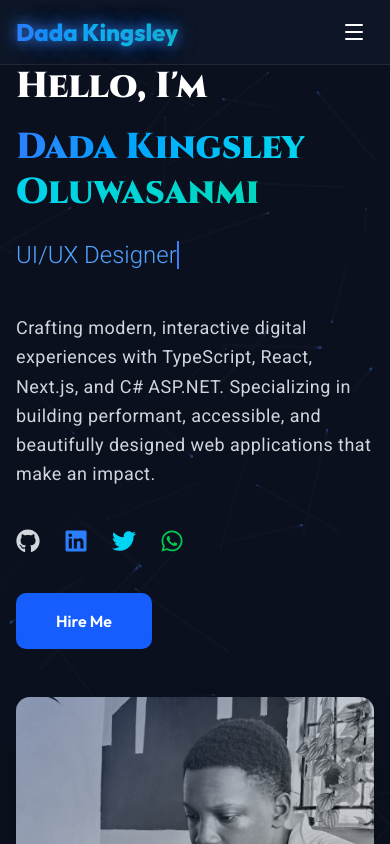
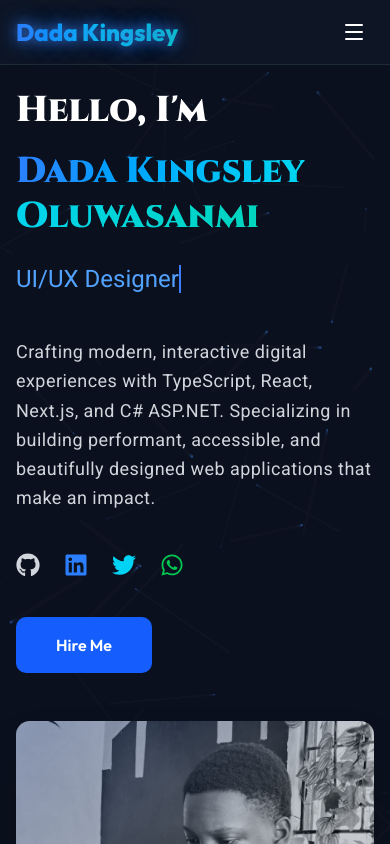
Before and after one commit to King-web-cell-05/kingsleydada-portfolio, a Next.js app: page / in a window 390 px wide. Shown: the top 844 px of the page. Built offline with nearby package versions, Linux system fonts and the light colour scheme; a web font is replaced by a local one.

Commit message:
Updated mobile responsiveness

```diff
--- a/app/layout.tsx
+++ b/app/layout.tsx
@@ -14,7 +14,6 @@ export const metadata: Metadata = {
   title: "Dada Kingsley Oluwasanmi - Full Stack Developer & UI/UX Designer",
   description:
     "Full Stack Developer & UI/UX Designer crafting modern digital experiences with TypeScript, React, and Next.js",
-  generator: "v0.app",
   openGraph: {
     title: "Dada Kingsley Oluwasanmi - Developer Portfolio",
     description: "Full Stack Developer & UI/UX Designer crafting modern digital experiences",
--- a/components/hero.tsx
+++ b/components/hero.tsx
@@ -108,7 +108,7 @@ export default function HeroSection() {
         <div className="grid md:grid-cols-2 gap-12 items-center">
           {/* Left Content */}
           <div className="space-y-10 animate-fade-in">
-            <div>
+            <div className="mt-6">
               <h1 className={`text-4xl md:text-5xl font-extrabold mb-6 leading-tight ${cinzel.className}`}>
                 <span className="block text-white mb-4">Hello, I'm</span>
                 <span className="bg-gradient-to-r from-blue-500 via-cyan-400 to-teal-400 bg-clip-text text-transparent">
@@ -118,7 +118,7 @@ export default function HeroSection() {
 
               {/* Typing effect */}
               <p className={`text-2xl md:text-3xl font-light text-blue-400 mb-6 min-h-[50px] ${roboto.className}`}>
-                <span className="typing-animation">{displayText}</span>
+                <span className="typing-animation font-normal">{displayText}</span>
               </p>
 
               <p
--- a/package.json
+++ b/package.json
@@ -24,7 +24,7 @@
     "@types/react-dom": "^19",
     "eslint": "^9",
     "eslint-config-next": "15.5.6",
-    "tailwindcss": "^4",
+    "tailwindcss": "^4.1.17",
     "typescript": "^5"
   }
 }
```
Also changed, not shown: 1 other file (tests, documents, lock files or other folders).
